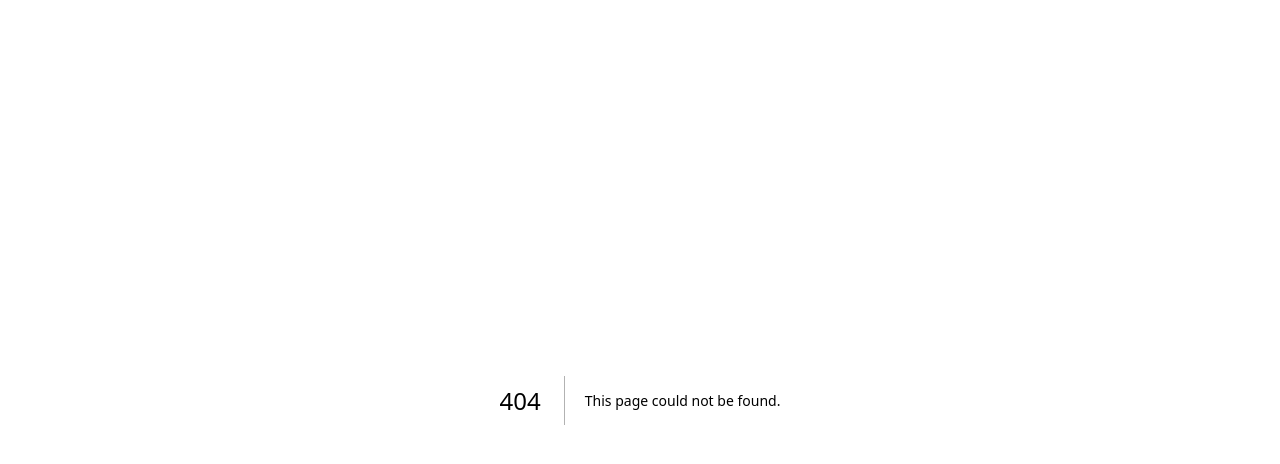
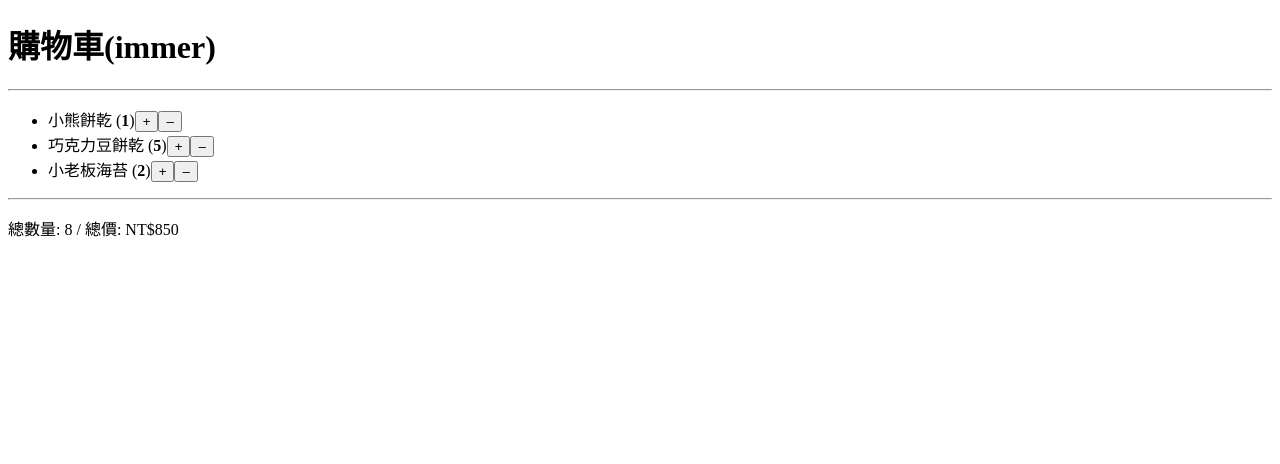
Before and after one commit to eyesofkids/react-mli-com, a Next.js app in the folder course/: page /ch-04-state/cart-immer in a window 1280 px wide. Before the commit this address had no page. Shown: the top 464 px of the page. Built offline with nearby package versions, Linux system fonts and the light colour scheme.

Commit message:
immer範例之一-購物車

```diff
--- /dev/null
+++ b/course/app/ch-04-state/cart-immer/page.js
@@ -0,0 +1,134 @@
+'use client'
+
+import { useState } from 'react'
+// 使用immer
+import { produce } from 'immer'
+
+const initialProducts = [
+  {
+    id: 0,
+    name: '小熊餅乾',
+    price: 50,
+    count: 1,
+  },
+  {
+    id: 1,
+    name: '巧克力豆餅乾',
+    price: 100,
+    count: 5,
+  },
+  {
+    id: 2,
+    name: '小老板海苔',
+    price: 150,
+    count: 2,
+  },
+]
+
+export default function ShoppingCartPage() {
+  const [products, setProducts] = useState(initialProducts)
+
+  // 遞增使用的處理函式
+  const handleIncrease = (productId) => {
+    // 1 2
+    const nextProducts = products.map((product) => {
+      // 如果找到id為productId的成員，則作count屬性遞增
+      if (product.id === productId)
+        return { ...product, count: product.count + 1 }
+      // 其它物件直接返回
+      else return product
+    })
+
+    // 3
+    setProducts(nextProducts)
+  }
+  // 遞減使用的處理函式
+  const handleDecrease = (productId) => {
+    // 1 2
+    const nextProducts = products.map((product) => {
+      // 如果找到id為productId的成員，則作count屬性遞減
+      if (product.id === productId)
+        return { ...product, count: product.count - 1 }
+      // 其它物件直接返回
+      else return product
+    })
+
+    // 3
+    setProducts(nextProducts)
+  }
+  // 處理刪除
+  const handleRemove = (productId) => {
+    const nextProducts = products.filter((product) => {
+      return product.id !== productId
+    })
+
+    // 3
+    setProducts(nextProducts)
+  }
+
+  // 總數量&總價
+  // 使用reduce(累加/歸納)迭代方法
+  // 這種變數值稱為衍生(派生)狀態(derived state)，意即是狀態的一部份，或是由狀態再計算得來的值
+  const totalQty = products.reduce((acc, product) => acc + product.count, 0)
+  const totalAmount = products.reduce(
+    (acc, product) => acc + product.count * product.price,
+    0
+  )
+
+  return (
+    <>
+      <h1>購物車(immer)</h1>
+      <hr />
+      <ul>
+        {products.map((product, i) => (
+          <li key={product.id}>
+            {product.name} (<b>{product.count}</b>)
+            <button
+              onClick={() => {
+                //  在immer中的draft(草稿狀態)，是用proxy產生的複本狀態，其中可以直接修改
+                const nextProducts = produce(products, (draft) => {
+                  draft[i].count++
+                })
+
+                setProducts(nextProducts)
+              }}
+            >
+              +
+            </button>
+            <button
+              onClick={() => {
+                // 先計算出接下來要變動的數量值
+                const nextCount = product.count - 1
+
+                if (nextCount <= 0) {
+                  // 作刪除的動作
+                  if (confirm('確定要刪除此商品?')) {
+                    //  在immer中的draft(草稿狀態)，是用proxy產生的複本狀態，其中可以直接修改
+                    const nextProducts = produce(products, (draft) => {
+                      draft.splice(i, 1)
+                    })
+
+                    setProducts(nextProducts)
+                  }
+                } else {
+                  //  在immer中的draft(草稿狀態)，是用proxy產生的複本狀態，其中可以直接修改
+                  const nextProducts = produce(products, (draft) => {
+                    draft[i].count--
+                  })
+
+                  setProducts(nextProducts)
+                }
+              }}
+            >
+              –
+            </button>
+          </li>
+        ))}
+      </ul>
+      <hr />
+      <p>
+        總數量: {totalQty} / 總價: NT${totalAmount.toLocaleString()}
+      </p>
+    </>
+  )
+}
```
